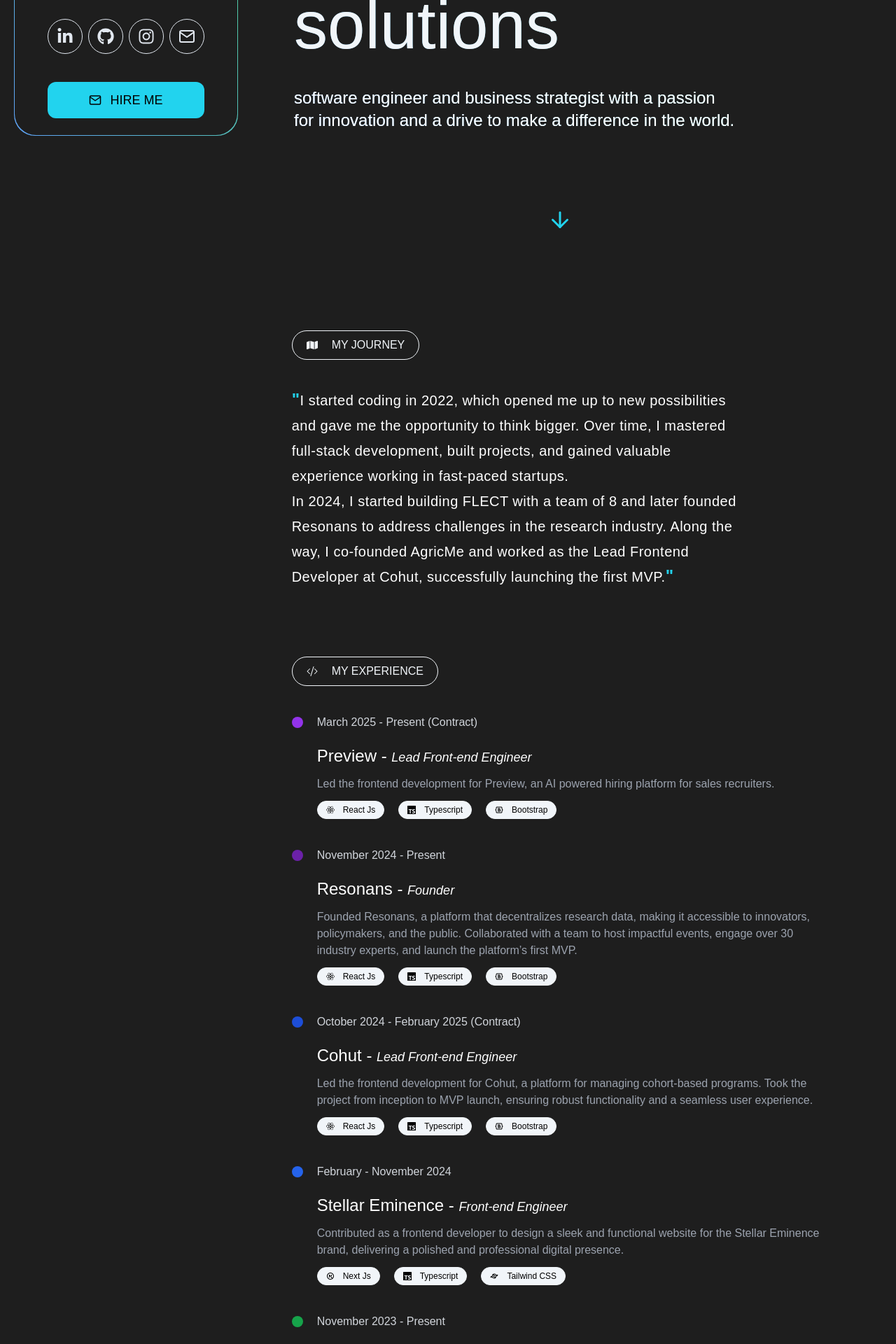
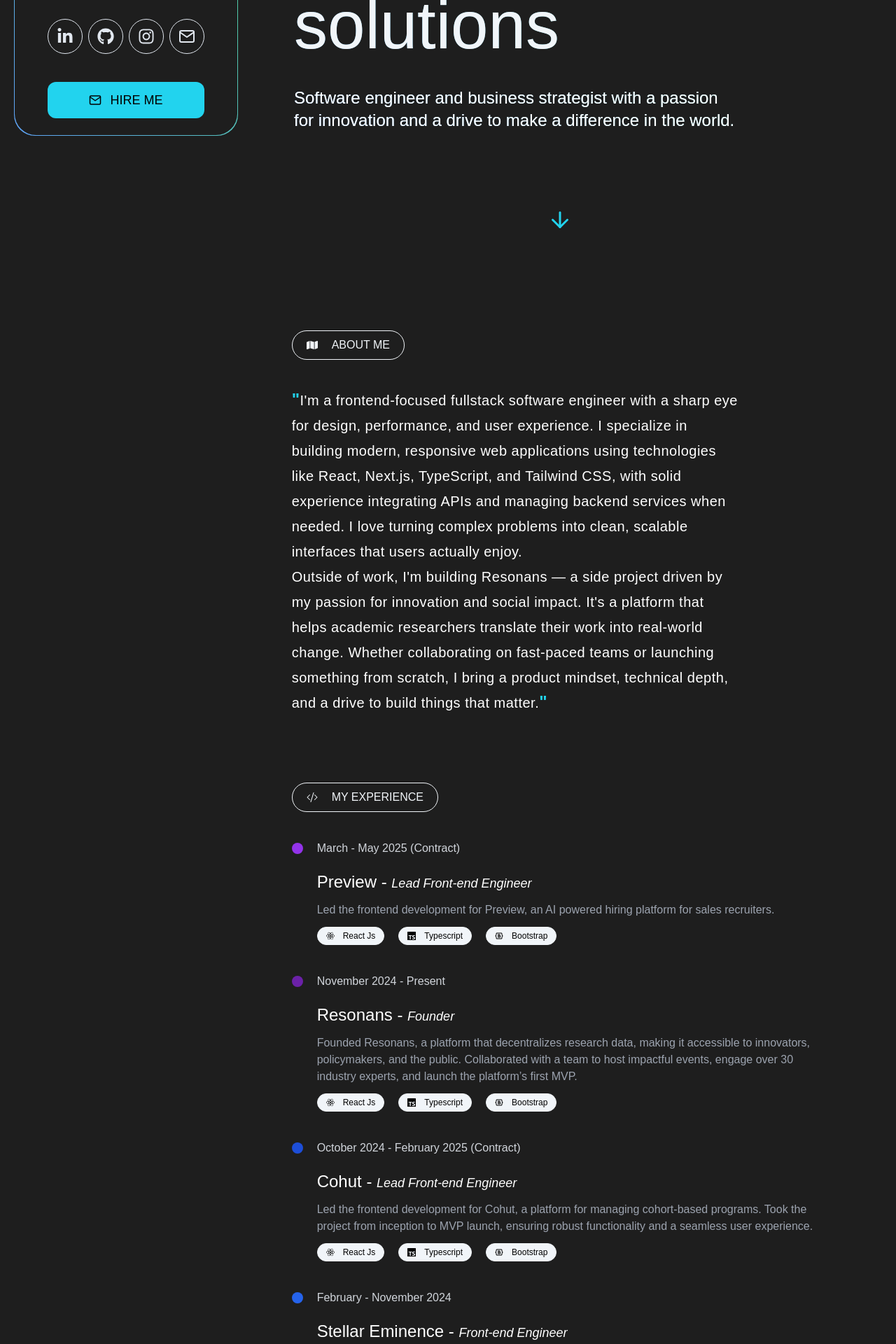
Before and after one commit to Isaacc20/Isaacc20, a React (Vite) app: page / in a window 1280 px wide. Shown: the part 400-2320 px from the top of the page at 70% size. Built offline with nearby package versions, Linux system fonts and the light colour scheme.

Commit message:
updated about section

```diff
--- a/src/components/About.tsx
+++ b/src/components/About.tsx
@@ -6,13 +6,13 @@
             <div id="about" className="flex flex-col gap-10 items-start w-5/6 py-12 mx-auto">
                 {/* <h1 className="text-white text-5xl text-center w-full underline decoration-cyan-400 pb-5">&nbsp; ABOUT ME &nbsp;</h1> */}
                 <div className="flex items-center justify-start w-full">
-                    <span className="flex items-center gap-5 px-5 py-2 rounded-full border border-slate-100 text-slate-100 font-thin"><FaMap /> MY JOURNEY</span>
+                    <span className="flex items-center gap-5 px-5 py-2 rounded-full border border-slate-100 text-slate-100 font-thin"><FaMap /> ABOUT ME </span>
                 </div>
                 <span className="text-white text-xl font-thin leading-9 tracking-wide w-5/6">
                     <span className="text-2xl font-bold text-cyan-400">"</span>
-                    I started coding in 2022, which opened me up to new possibilities and gave me the opportunity to think bigger. Over time, I mastered full-stack development, built projects, and gained valuable experience working in fast-paced startups.
+                    I'm a frontend-focused fullstack software engineer with a sharp eye for design, performance, and user experience. I specialize in building modern, responsive web applications using technologies like React, Next.js, TypeScript, and Tailwind CSS, with solid experience integrating APIs and managing backend services when needed. I love turning complex problems into clean, scalable interfaces that users actually enjoy.
                     <br />
-                    In 2024, I started building FLECT with a team of 8 and later founded Resonans to address challenges in the research industry. Along the way, I co-founded AgricMe and worked as the Lead Frontend Developer at Cohut, successfully launching the first MVP.
+                    Outside of work, I'm building Resonans — a side project driven by my passion for innovation and social impact. It's a platform that helps academic researchers translate their work into real-world change. Whether collaborating on fast-paced teams or launching something from scratch, I bring a product mindset, technical depth, and a drive to build things that matter.
                     <span className="text-2xl font-bold text-cyan-400">"</span>
                 </span>
             </div>
--- a/src/components/Hero.tsx
+++ b/src/components/Hero.tsx
@@ -11,7 +11,7 @@
                     {/* </div> */}
                     <div className="w-full flex flex-col gap-10 bg-gradient-to-tr from-blue-400 to-green-400 bg-clip-text">
                         <span className='text-slate-100 text-7xl md:text-8xl text-start'>Building <span className="text-transparent">scalable</span>, <span className="text-transparent">impact led</span> and <span className="text-transparent">redemptive</span> solutions</span>
-                        <span className="text-2xl text-white w-5/6">software engineer and business strategist with a passion for innovation and a drive to make a difference in the world.</span>
+                        <span className="text-2xl text-white w-5/6">Software engineer and business strategist with a passion for innovation and a drive to make a difference in the world.</span>
                     </div>
                     <a href={'#about'} className=" text-cyan-400 shadow-slate-400 p-3 text-4xl flex gap-3 items-center justify-center rounded-full h1 hover:border border-cyan-400"><FiArrowDown /></a>
                 </div>
--- a/src/components/Projects.tsx
+++ b/src/components/Projects.tsx
@@ -38,7 +38,7 @@
                     <div className="flex flex-col gap-5">
                         <div className="flex items-center gap-5">
                             <div className="p-2 bg-purple-600 rounded-full"></div>
-                            <p className="text-gray-300">November 2023 - July 2024</p>
+                            <p className="text-gray-300">2023</p>
                         </div>
                         <div className="pl-9 flex flex-col gap-3">
                             <Link to={'https://the-elixir-brand.netlify.app'} className="text-white text-2xl">Elixir - <span className="text-lg italic">Software Engineer</span></Link>
--- a/src/components/Resume.tsx
+++ b/src/components/Resume.tsx
@@ -16,7 +16,7 @@
                 <div className="flex flex-col gap-5">
                     <div className="flex items-center gap-5">
                         <div className="p-2 bg-purple-600 rounded-full"></div>
-                        <p className="text-gray-300">March 2025 - Present (Contract)</p>
+                        <p className="text-gray-300">March - May 2025 (Contract)</p>
                     </div>
                     <div className="pl-9 flex flex-col gap-3">
                         <Link to={'#'} className="text-white text-2xl">Preview - <span className="text-lg italic">Lead Front-end Engineer</span></Link>
@@ -89,7 +89,7 @@
                 <div className="flex flex-col gap-5">
                     <div className="flex items-center gap-5">
                         <div className="p-2 bg-green-600 rounded-full"></div>
-                        <p className="text-gray-300">November 2023 - Present</p>
+                        <p className="text-gray-300">November 2023 - December 2024</p>
                     </div>
                     <div className="pl-9 flex flex-col gap-3">
                         <Link to={'https://agricme.onrender.com'} className="text-white text-2xl">AgricMe - <span className="text-lg italic">Technical Co-Founder</span></Link>
```
